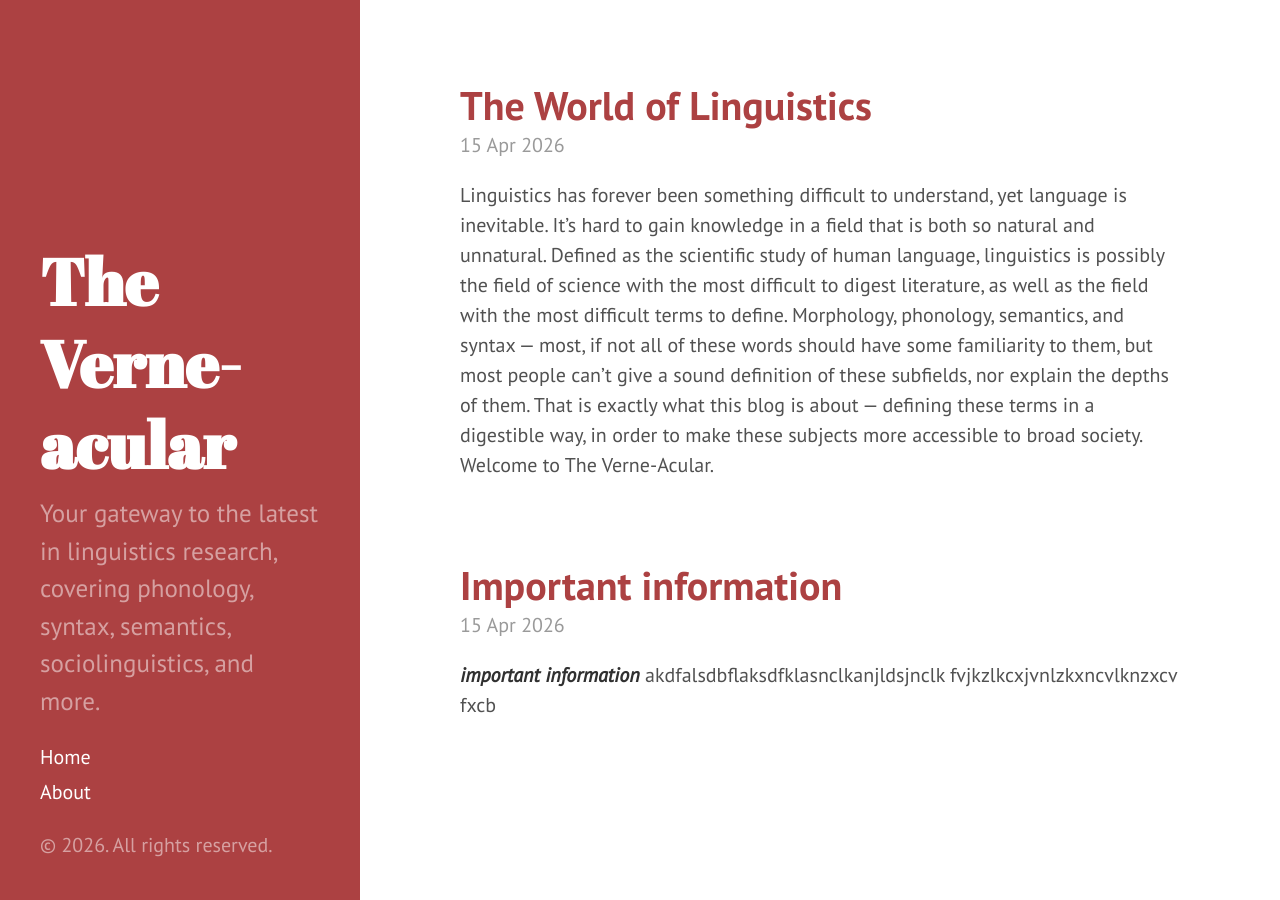
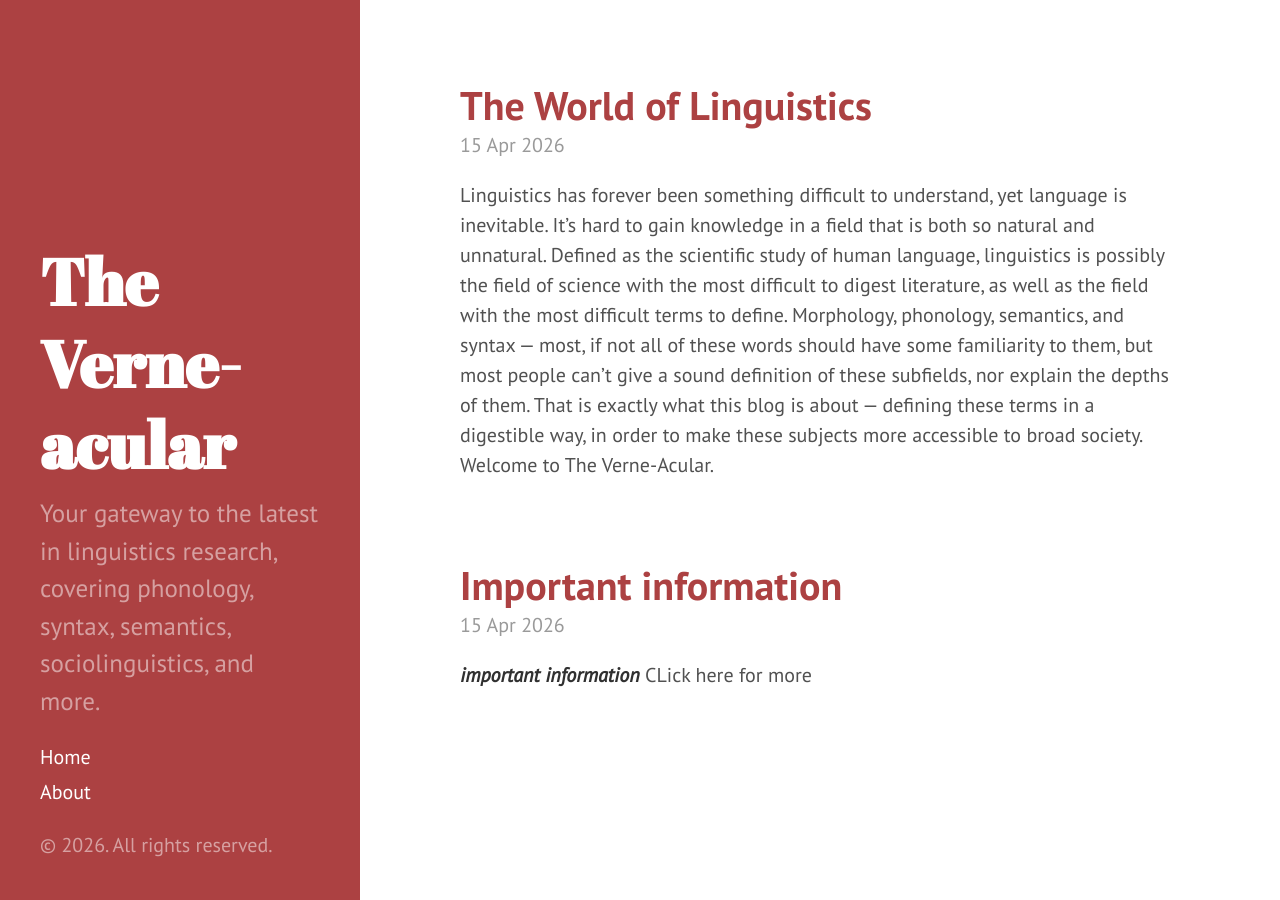
Before and after one commit to Verne-Green/Verne-Green.github.io, a Jekyll site: the page built from index.markdown, in a window 1280 px wide. Built offline with Jekyll 4.4.1, drawn with Linux system fonts in a browser that asks for light colours.

Commit message:
Update content in first post
Replaced placeholder text with a call to action.

```diff
--- a/_posts/2026-04-15-firstpost.markdown
+++ b/_posts/2026-04-15-firstpost.markdown
@@ -5,6 +5,4 @@ date:   2026-04-15 18:49:09 -0400
 categories:
 ---
 ***important information***
-akdfalsdbflaksdfklasnclkanjldsjnclk
-fvjkzlkcxjvnlzkxncvlknzxcv
-fxcb
+CLick here for more
```
